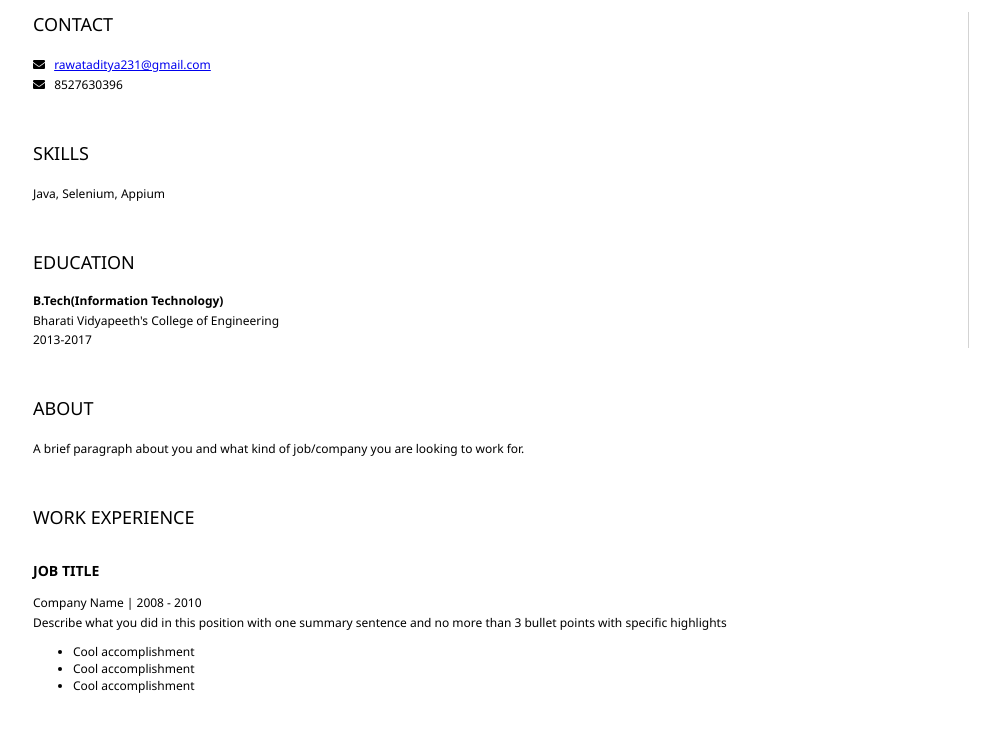
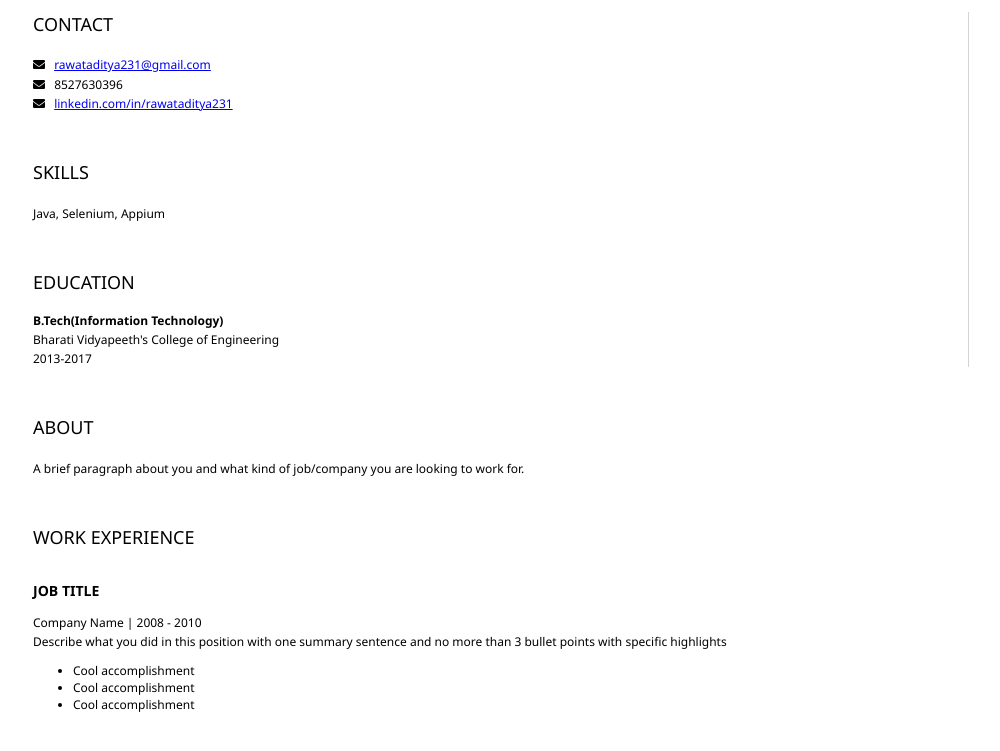
Before and after one commit to AdityaRawat23/resume, a plain HTML site: page index.html in a window 1280 px wide. Shown: the part 161-912 px from the top of the page, without its empty margins (151-1151 px from the left). Drawn offline with Linux system fonts and the light colour scheme.

Commit message:
updated linkedin changes

```diff
--- a/index.html
+++ b/index.html
@@ -25,6 +25,10 @@
 					<p>
                         <i class="fa fa-envelope" aria-hidden="true"></i>
                         <a>8527630396</a>
+                    </p>
+					<p>
+                        <i class="fa fa-envelope" aria-hidden="true"></i>
+                        <a href="linkedin.com/in/rawataditya231">linkedin.com/in/rawataditya231</a>
                     </p>
 				</section>
 				<section>
```
